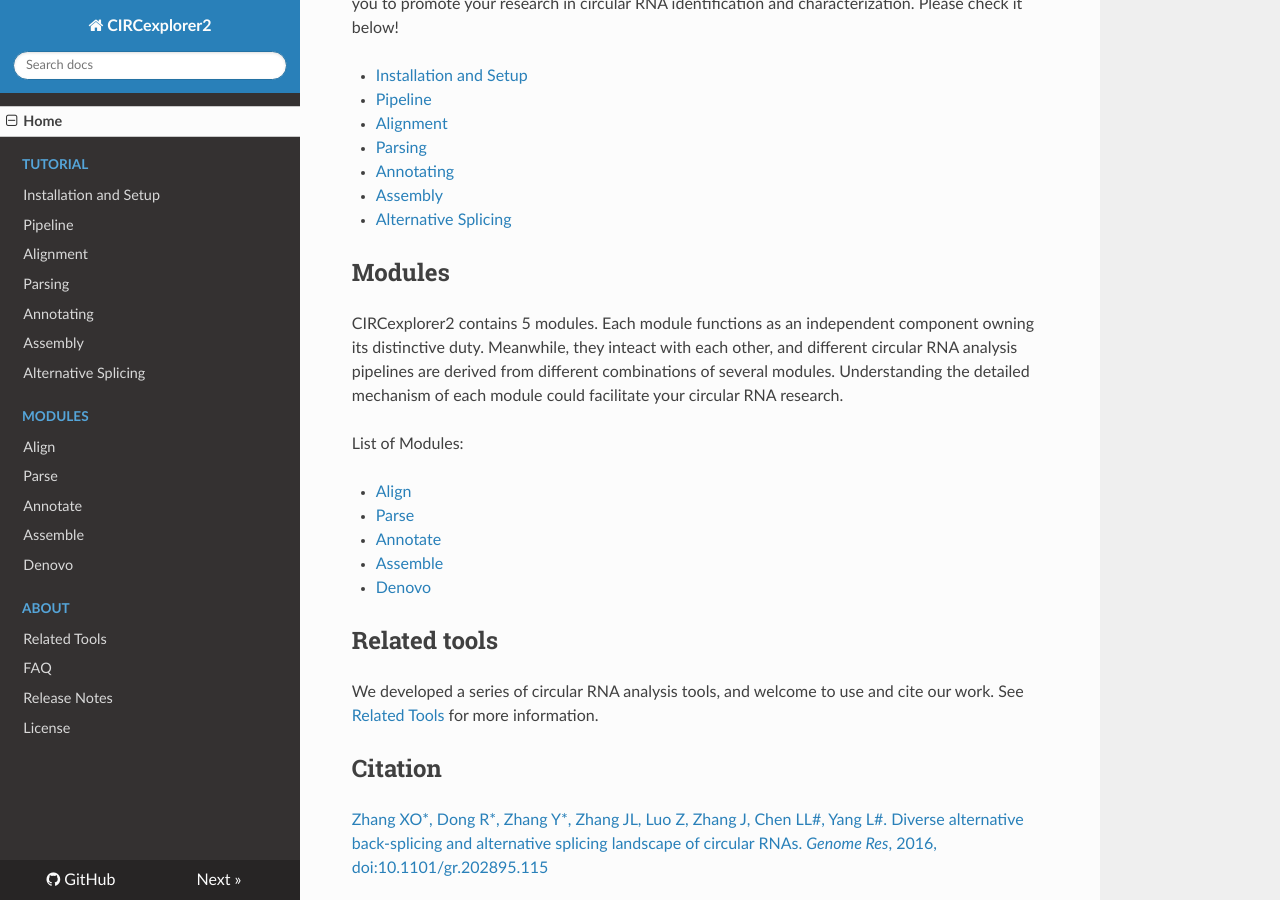
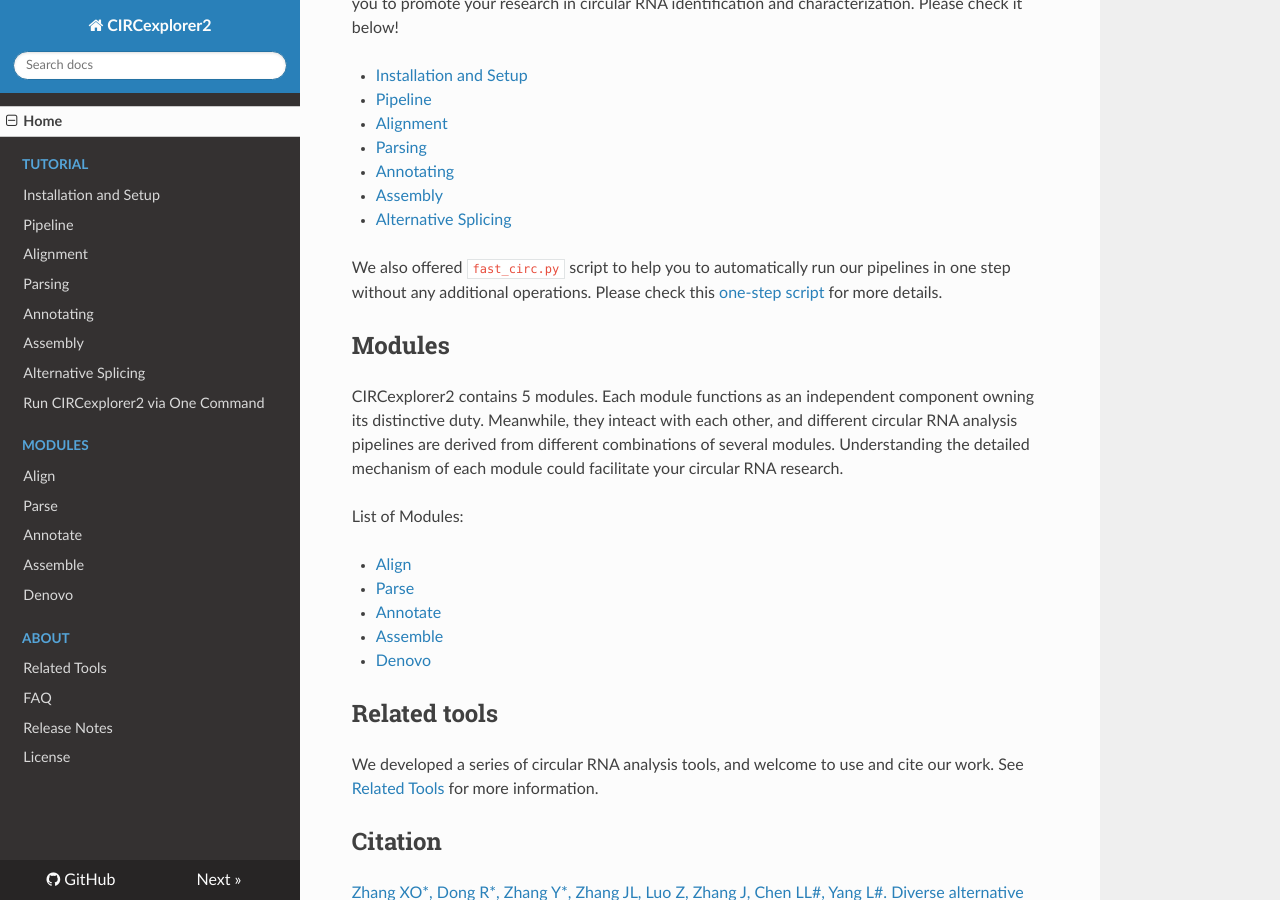
Before and after one commit to YangLab/CIRCexplorer2, an MkDocs documentation site: the page built from docs/index.md, in a window 1280 px wide and 900 px high, scrolled down 921 px. Built offline with MkDocs 1.6.1, drawn with Linux system fonts in a browser that asks for light colours; nearby versions of some CDN libraries; old or Windows-style settings are respelled for this version of MkDocs.

Commit message:
update docs for fast_circ.py

```diff
--- a/docs/index.md
+++ b/docs/index.md
@@ -47,6 +47,8 @@
 * [Assembly](tutorial/assembly.md)
 * [Alternative Splicing](tutorial/as.md)
 
+We also offered `fast_circ.py` script to help you to automatically run our pipelines in one step without any additional operations. Please check this [one-step script](tutorial/one_step.md) for more details.
+
 ## Modules
 
 CIRCexplorer2 contains 5 modules. Each module functions as an independent component owning its distinctive duty. Meanwhile, they inteact with each other, and different circular RNA analysis pipelines are derived from different combinations of several modules. Understanding the detailed mechanism of each module could facilitate your circular RNA research.
--- a/mkdocs.yml
+++ b/mkdocs.yml
@@ -13,6 +13,7 @@
         - 'Annotating': 'tutorial/annotating.md'
         - 'Assembly': 'tutorial/assembly.md'
         - 'Alternative Splicing': 'tutorial/as.md'
+        - 'Run CIRCexplorer2 via One Command': tutorial/one_step.md
     - Modules:
         - 'Align': 'modules/align.md'
         - 'Parse': 'modules/parse.md'
--- a/setup.py
+++ b/setup.py
@@ -31,7 +31,8 @@
       entry_points={
           'console_scripts': [
               'CIRCexplorer2=circ2.command_parse:main',
-              'fetch_ucsc.py=circ2.fetch_ucsc:main'
+              'fetch_ucsc.py=circ2.fetch_ucsc:main',
+              'fast_circ.py=circ2.fast_circ:main'
           ],
       },
       )
```
Also changed, not shown: CHANGELOG.md (+2 -1 lines), docs/tutorial/one_step.md (added, +42 -0 lines).
